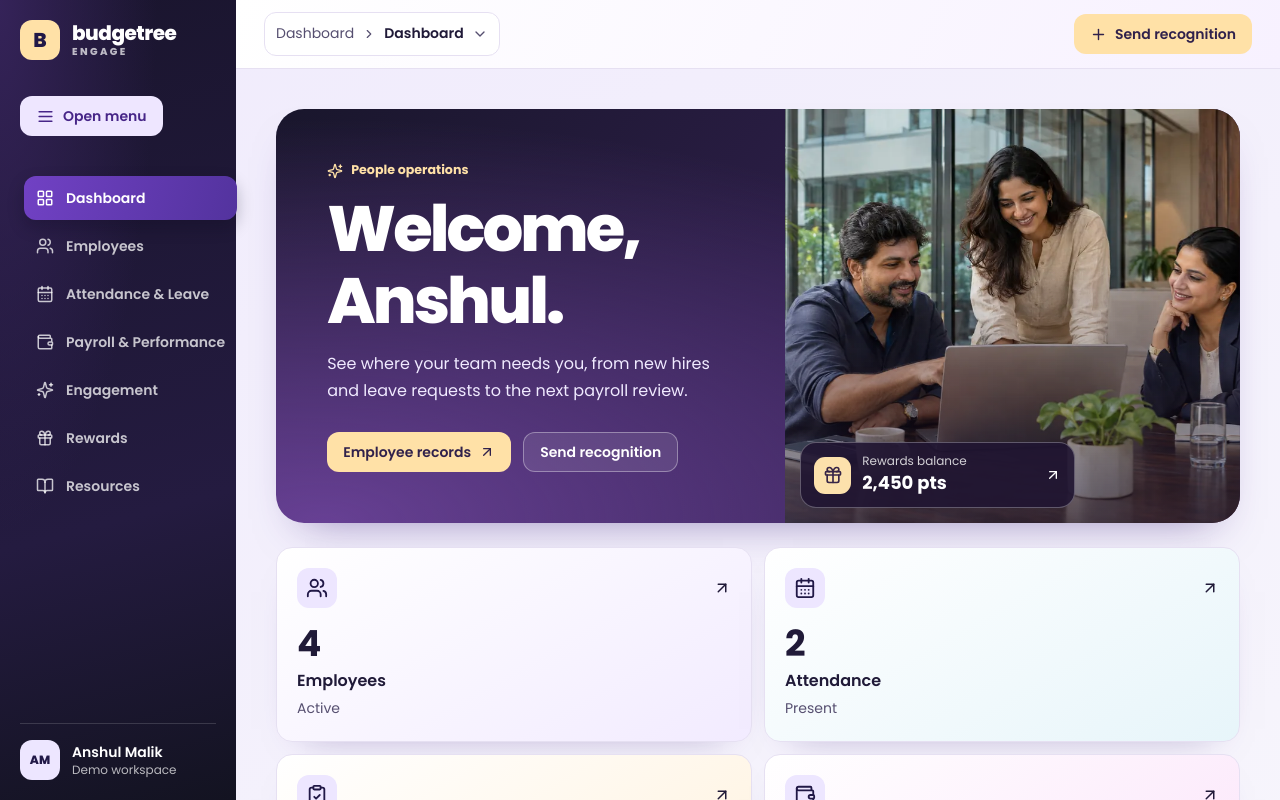
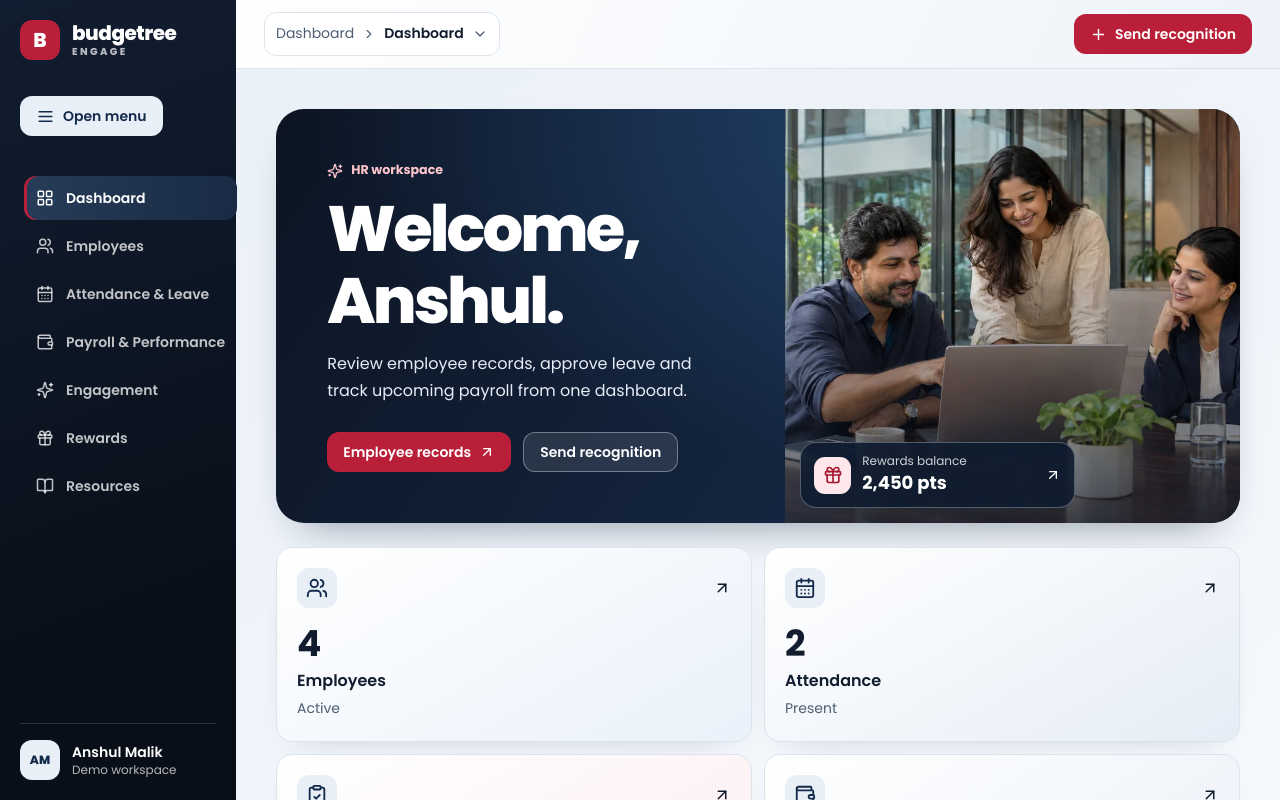
Before and after one commit to anshulmalik1008/Budgetree-engage, a Next.js app: page / in a window 1280 px wide. Shown: the top 800 px of the page. Built offline with nearby package versions, Linux system fonts and the light colour scheme.

Commit message:
Refresh HR workspace with navy, white and red accents

```diff
--- a/app/globals.css
+++ b/app/globals.css
@@ -1,122 +1,89 @@
 @import "tailwindcss";
 
 @theme {
-  --color-forest: #102b27;
-  --color-ink: #19332e;
-  --color-muted: #536760;
-  --color-canvas: #f3f6f2;
-  --color-line: #dce6dd;
-  --color-mint: #dceee3;
-  --color-gold: #f6dc93;
+  --color-forest: #132b4a;
+  --color-ink: #111d2e;
+  --color-muted: #4d5e73;
+  --color-canvas: #f3f6fa;
+  --color-line: #dce3ed;
+  --color-mint: #e9eff7;
+  --color-accent: #b91f38;
+  --color-accent-hover: #97162c;
+  --color-accent-soft: #ffe7eb;
 }
 
-body { @apply bg-canvas text-ink antialiased; font-family: system-ui, sans-serif; }
+body { @apply bg-canvas text-ink antialiased; font-family:'Poppins',system-ui,sans-serif; font-size:16px; line-height:1.65; }
 button, summary { @apply cursor-pointer; }
-:focus-visible { @apply outline-2 outline-offset-4 outline-emerald-700; }
+:focus-visible { @apply outline-2 outline-offset-4 outline-accent; }
 .card { @apply rounded-2xl border border-line bg-white p-5; }
-.button { @apply inline-flex min-h-10 items-center justify-center gap-2 rounded-xl bg-forest px-4 py-2 text-sm font-semibold text-white hover:bg-emerald-900; }
-.button-light { @apply bg-mint text-forest hover:bg-emerald-200; }
-.button-gold { @apply bg-gold text-forest hover:bg-amber-200; }
+.button { @apply inline-flex min-h-10 items-center justify-center gap-2 rounded-xl bg-forest px-4 py-2 text-sm font-semibold text-white hover:bg-[#0b1b30]; }
+.button-light { @apply bg-mint text-forest hover:bg-[#dae5f2]; }
+.button-accent { @apply bg-accent text-white hover:bg-accent-hover; }
 .field { @apply grid gap-2 text-sm font-semibold; }
 .field input, .field select, .field textarea { @apply w-full rounded-xl border border-line bg-white p-3 font-normal; }
-.hero { background: radial-gradient(ellipse at 92% 5%, #55896a 0, transparent 52%), linear-gradient(120deg, #102b27, #235244); }
-dialog::backdrop { background: #102b2799; }
+dialog::backdrop { background: #081321b8; }
 
 :root { color-scheme: light; }
-body { background-image: radial-gradient(ellipse at 100% 0, #e3eee5, transparent 52%); }
-.card { box-shadow: 0 8px 26px -20px #102b2759; }
 .dashboard-hero { min-height: 320px; }
-.hero-orbit {
-  @apply pointer-events-none absolute -right-24 -bottom-36 hidden size-[29rem] place-items-center rounded-full text-gold sm:grid;
-  background: repeating-radial-gradient(circle, #fae1a03d 0 1px, transparent 2px 24px);
-}
 .module-hero { min-height: 180px; }
 .hero-link { @apply inline-flex min-h-10 items-center gap-2 rounded-xl border border-white/35 bg-white/10 px-4 text-sm font-semibold hover:bg-white/20; }
 .panel-icon { @apply inline-grid size-10 shrink-0 place-items-center rounded-xl bg-mint p-2 text-forest; }
-.reward-art { background: radial-gradient(circle at 75% 15%, #f7e5a6, transparent 55%), linear-gradient(135deg, #d8ece0, #b9d6c8); }
-.reward-art[data-category="Travel"] { background: radial-gradient(circle at 77% 10%, #e7f2f6, transparent 60%), linear-gradient(135deg, #b5d4dc, #bad7df); }
-.reward-art[data-category="Lifestyle"] { background: radial-gradient(circle at 75% 15%, #fff2cb, transparent 55%), linear-gradient(135deg, #e8d7ae, #e8cda1); }
 
-/* Workspace colour system */
-@theme {
-  --color-forest: #211847;
-  --color-ink: #201a38;
-  --color-muted: #564f70;
-  --color-canvas: #f7f6fc;
-  --color-line: #e6e0f2;
-  --color-mint: #ede6ff;
-  --color-gold: #ffe1a7;
-}
-body { background-image: radial-gradient(ellipse at 100% 0, #eee6ff, transparent 56%); }
-:focus-visible { outline-color: #7243d5; }
-.primary-rail { background: linear-gradient(162deg,#211847,#35206c 53%,#191432); }
-.primary-item[aria-current] { background: linear-gradient(100deg,#7041db,#5337a0); color:#fff; }
 /* Section pages open over the content so the layout keeps its full width. */
 .section-picker { position:relative;max-width:100%; }
 .section-picker-trigger { display:flex;align-items:center;gap:8px;min-height:44px;padding:7px 11px;border:1px solid var(--color-line);border-radius:12px;background:#fff;color:var(--color-muted);font-size:.875rem; }
 .section-picker-trigger::-webkit-details-marker { display:none; }
 .section-picker[open] .section-picker-chevron { transform:rotate(180deg); }
-.section-picker-panel { position:absolute;z-index:25;inset-block-start:calc(100% + 8px);inset-inline-start:0;width:min(18rem,calc(100vw - 2rem));max-height:min(23rem,55dvh);overflow:auto;overscroll-behavior:contain;padding:6px;border:1px solid var(--color-line);border-radius:14px;background:#fff;box-shadow:0 14px 35px #24164724; }
-.section-item[aria-current] { background: #eee7ff; color: #5228a5; box-shadow: inset 3px 0 #7c4de5; }
-.card { box-shadow: 0 14px 32px -25px #331a7266; }
-.button { background: linear-gradient(105deg,#6033c7,#46288f); }
-.button:hover { background: linear-gradient(105deg,#5124b6,#382079); }
-.button-light,.button-light:hover { background: #eee6ff; color: #472688; }
-.button-light:hover { background: #e3d5ff; }
-.button-gold,.button-gold:hover { background: #ffe1a7; color: #30214b; }
-.button-gold:hover { background: #ffd68a; }
-.hero { background: radial-gradient(at 92% 10%,#8a48ef 0,transparent 52%),linear-gradient(125deg,#1e1546,#3d267b 62%,#4d27a1); }
-.module-hero[data-section="people"],.module-hero[data-section="attendance"] { background: radial-gradient(at 92% 5%,#267b87,transparent 60%),linear-gradient(125deg,#15284b,#215667); }
-.module-hero[data-section="payroll"],.module-hero[data-section="resources"] { background: radial-gradient(at 92% 5%,#525fc9,transparent 60%),linear-gradient(125deg,#232044,#363985); }
-.module-hero[data-section="rewards"] { background: radial-gradient(at 92% 5%,#a34d91,transparent 60%),linear-gradient(125deg,#31173d,#5e2a72); }
-.hero-orbit { background: repeating-radial-gradient(circle,#e6d9ff55 0 1px,transparent 2px 24px); }
-.hero-feature { background: radial-gradient(at 85% 10%,#4a3578,#251950 75%); }
-.metric-tile { background: linear-gradient(150deg,#fff,#f2ebff); }
-.metric-tile:nth-child(2) { background: linear-gradient(150deg,#fff,#e7f5fa); }
-.metric-tile:nth-child(3) { background: linear-gradient(150deg,#fff,#fff1db); }
-.reward-art { background: radial-gradient(circle at 75% 15%,#fff0ca,transparent 55%),linear-gradient(135deg,#e5d9fd,#d3c0ff); }
-.reward-art[data-category="Travel"] { background: linear-gradient(135deg,#cee8fc,#d9e1ff); }
-.reward-art[data-category="Lifestyle"] { background: linear-gradient(135deg,#fae1f0,#eed5ff); }
+.section-picker-panel { position:absolute;z-index:25;inset-block-start:calc(100% + 8px);inset-inline-start:0;width:min(18rem,calc(100vw - 2rem));max-height:min(23rem,55dvh);overflow:auto;overscroll-behavior:contain;padding:6px;border:1px solid var(--color-line);border-radius:14px;background:#fff;box-shadow:0 14px 35px #10233a2b; }
+.section-item[aria-current] { background: #e9eff7; color: #132b4a; box-shadow: inset 3px 0 #b91f38; }
+.metric-tile { background: linear-gradient(150deg,#fff,#eaf1fa); }
+.metric-tile:nth-child(2) { background: linear-gradient(150deg,#fff,#e6edf6); }
+.metric-tile:nth-child(3) { background: linear-gradient(150deg,#fff,#fcecf0); }
 
-body { font-family:'Poppins',system-ui,sans-serif; font-size:16px; line-height:1.65; }
-.primary-rail { background:linear-gradient(155deg,#14132d,#26204f 65%,#1d1731); }
-.dashboard-hero { min-height:340px;background:radial-gradient(ellipse at 93% 7%,#9d4bb3,transparent 56%),linear-gradient(125deg,#161934,#392375 70%,#673ba2); }
+.dashboard-hero { min-height:340px;background:radial-gradient(ellipse at 93% 7%,#225084,transparent 56%),linear-gradient(125deg,#0c1421,#132b4a 70%,#1c385c); }
 .dashboard-hero h1 { font-size:clamp(2.1rem,5vw,4.25rem);line-height:1.12; }
 .module-hero h1 { font-size:clamp(1.9rem,4vw,3.35rem);line-height:1.17; }
 .pro-metric { transition:transform .18s ease,border-color .18s ease; }
-.pro-metric:hover { transform:translateY(-3px); border-color:#9c78e8; }
-.pro-metric:nth-child(4) { background:linear-gradient(145deg,#fff,#fbe3fa); }
-.pro-sop[open] { border-color:#b297ef; }
-.pro-sop progress { accent-color:#6941c6; }
+.pro-metric:hover { transform:translateY(-3px); border-color:#9db0c8; }
+.pro-metric:nth-child(4) { background:linear-gradient(145deg,#fff,#eaf0f8); }
+.pro-sop[open] { border-color:#a6b7cc; }
+.pro-sop progress { accent-color:#b91f38; }
 @media (prefers-reduced-motion:reduce) { .pro-metric { transition:none; } }
 
 /* Editorial surfaces and motion */
-.workspace-shell { background:linear-gradient(150deg,#f0ebfc,#f8f7fc 47%,#edf2fa); }
-.workspace-bar { background:linear-gradient(115deg,#fff,#f7f1ff); }
-.primary-rail { background:radial-gradient(ellipse at 0 0,#352359,transparent 47%),linear-gradient(165deg,#1a152e,#241b40 64%,#131321); }
-.primary-item[aria-current] { background:linear-gradient(105deg,#7141c4,#53339e);box-shadow:0 7px 16px #0b071d40; }
-.studio-hero { display:grid;grid-template-columns:minmax(0,1fr);align-items:stretch;gap:0;overflow:hidden;border-radius:28px;color:white;background:radial-gradient(ellipse at 5% 100%,#674094 0,transparent 69%),linear-gradient(130deg,#19162c 0%,#31204e 65%,#543879);box-shadow:0 22px 45px -26px #4126818c; }
+.workspace-shell { background:linear-gradient(150deg,#eaf0f8,#f8fafd 47%,#edf2fa); }
+.workspace-bar { background:linear-gradient(115deg,#fff,#eef3f9); }
+.studio-hero { display:grid;grid-template-columns:minmax(0,1fr);align-items:stretch;gap:0;overflow:hidden;border-radius:28px;color:white;background:radial-gradient(ellipse at 5% 100%,#214a78 0,transparent 69%),linear-gradient(130deg,#0b111d 0%,#142948 65%,#1d3c62);box-shadow:0 22px 45px -26px #10233a8c; }
 .studio-intro { align-self:center;padding:clamp(24px,4vw,52px);animation:studio-enter .55s ease-out both; }
-.studio-label { display:flex;align-items:center;gap:8px;color:#ffe1a7;font-size:.79rem;font-weight:700; }
+.studio-label { display:flex;align-items:center;gap:8px;color:#ffc5cd;font-size:.79rem;font-weight:700; }
 .studio-intro h1 { margin-top:12px;font-weight:800;letter-spacing:-.045em;overflow-wrap:anywhere; }
-.studio-description { max-width:39ch;margin-top:15px;color:#f0eaff;line-height:1.65; }
+.studio-description { max-width:39ch;margin-top:15px;color:#e7edf6;line-height:1.65; }
 .studio-image { position:relative;min-height:245px;isolation:isolate;overflow:hidden; }
 .studio-image picture,.studio-image img { position:absolute;inset:0;width:100%;height:100%;object-fit:cover; }
 .studio-image img { animation:studio-photo 1s cubic-bezier(.2,.7,.25,1) both; }
-.studio-image::after { position:absolute;inset:0;content:"";background:linear-gradient(0deg,#1a1229a8,transparent 62%);pointer-events:none; }
-.studio-balance { position:absolute;z-index:1;bottom:15px;left:15px;right:15px;max-width:275px;display:flex;align-items:center;gap:11px;border-radius:16px;border:1px solid #ffffff48;background:#201532e8;padding:10px 13px;animation:studio-enter .6s .2s ease-out both;transition:background-color .2s; }
-.studio-balance:hover { background:#4a2a70; }
-.studio-balance-icon { display:grid;place-items:center;flex:none;width:37px;height:37px;border-radius:11px;background:#fce1ac;color:#372547; }
+.studio-image::after { position:absolute;inset:0;content:"";background:linear-gradient(0deg,#0b1424bb,transparent 62%);pointer-events:none; }
+.studio-balance { position:absolute;z-index:1;bottom:15px;left:15px;right:15px;max-width:275px;display:flex;align-items:center;gap:11px;border-radius:16px;border:1px solid #ffffff48;background:#101c30ed;padding:10px 13px;animation:studio-enter .6s .2s ease-out both;transition:background-color .2s; }
+.studio-balance:hover { background:#193756; }
+.studio-balance-icon { display:grid;place-items:center;flex:none;width:37px;height:37px;border-radius:11px;background:#ffe7eb;color:#a41830; }
 .studio-module { position:relative;isolation:isolate;overflow:hidden;min-height:215px; }
-.studio-module::before { content:"";position:absolute;inset:0;z-index:-1;opacity:.28;background:repeating-radial-gradient(circle at 100% 0,#eee8ff60 0 1px,transparent 2px 27px); }
-.studio-module[data-section="resources"]::before { opacity:1;background:linear-gradient(90deg,#241b48 16%,#272047bb 64%,#221a4677),url('/workspace/library.webp') center 54% / cover; }
-.pro-metric { position:relative;overflow:hidden;box-shadow:0 16px 36px -29px #452a808a;animation:studio-enter .48s ease-out both; }
+.studio-module::before { content:"";position:absolute;inset:0;z-index:-1;opacity:.28;background:repeating-radial-gradient(circle at 100% 0,#e1ebf660 0 1px,transparent 2px 27px); }
+.studio-module[data-section="resources"]::before { opacity:1;background:linear-gradient(90deg,#111e33 16%,#132740ea 64%,#13274099),url('/workspace/library.webp') center 54% / cover; }
+.pro-metric { position:relative;overflow:hidden;box-shadow:0 16px 36px -29px #12253e8a;animation:studio-enter .48s ease-out both; }
 .pro-metric:nth-child(2) { animation-delay:.08s; }
 .pro-metric:nth-child(3) { animation-delay:.16s; }
 .pro-metric:nth-child(4) { animation-delay:.24s; }
 .pro-sop { transition:box-shadow .2s,border-color .2s; }
-.pro-sop[open] { box-shadow:0 14px 35px -21px #4a2c858f; }
+.pro-sop[open] { box-shadow:0 14px 35px -21px #12253e8f; }
 @keyframes studio-enter { from { opacity:0;transform:translateY(12px); } to { opacity:1;transform:translateY(0); } }
 @keyframes studio-photo { from { transform:scale(1.08); } to { transform:scale(1); } }
 @media(min-width:780px) { .studio-hero { grid-template-columns:minmax(0,1.12fr) minmax(0,1fr); } .studio-image { min-height:330px; } }
 @media(prefers-reduced-motion:reduce) { .studio-intro,.studio-image img,.studio-balance,.pro-metric { animation:none;transition:none; } .pro-metric:hover { transform:none; } }
+
+.primary-rail { background:linear-gradient(160deg,#111d30,#090f19 78%); }
+.primary-item[aria-current] { color:white;background:linear-gradient(100deg,#263c58,#192b44);box-shadow:inset 3px 0 var(--color-accent); }
+.hero { background:radial-gradient(ellipse at 95% 0,#284e7d,transparent 68%),linear-gradient(125deg,#0c1422,#182f50); }
+.module-hero[data-section="people"],.module-hero[data-section="attendance"] { background:linear-gradient(120deg,#0c1728,#204569); }
+.module-hero[data-section="payroll"],.module-hero[data-section="resources"] { background:linear-gradient(120deg,#0a1220,#193352); }
+.card { box-shadow:0 14px 32px -25px #132b4a50; }
+.reward-art { background:linear-gradient(140deg,#e5edf8,#cbdbee); }
+.reward-art[data-category="Lifestyle"] { background:linear-gradient(140deg,#fff8f9,#f3dbe1); }
--- a/components/pro-tools.jsx
+++ b/components/pro-tools.jsx
@@ -40,7 +40,7 @@ export function SopLibrary({ progress, onToggle }) {
       return <details key={name} className="card pro-sop">
         <summary className="flex cursor-pointer items-center gap-3"><span className="panel-icon"><BookOpen size={20} aria-hidden="true" /></span><span className="grow"><strong className="block text-lg">{name}</strong><span className="text-sm text-muted">{owner}</span></span><span className="text-sm font-semibold">{completed.length}/{steps.length} done</span></summary>
         <progress className="mt-4 w-full" value={completed.length} max={steps.length} aria-label={name + ' completion'} />
-        <ol className="mt-3 space-y-2">{steps.map((step, index) => <li key={index}><label className="flex cursor-pointer items-start gap-3 rounded-xl bg-canvas p-3"><input type="checkbox" className="mt-1 size-4 accent-violet-700" checked={completed.includes(index)} onChange={() => onToggle(name, index)} /><span>{step}</span></label></li>)}</ol>
+        <ol className="mt-3 space-y-2">{steps.map((step, index) => <li key={index}><label className="flex cursor-pointer items-start gap-3 rounded-xl bg-canvas p-3"><input type="checkbox" className="mt-1 size-4 accent-accent" checked={completed.includes(index)} onChange={() => onToggle(name, index)} /><span>{step}</span></label></li>)}</ol>
       </details>;
     })}
     {!matched.length && <p role="status">No procedures match your search.</p>}
--- a/components/workspace-panels.jsx
+++ b/components/workspace-panels.jsx
@@ -39,11 +39,11 @@ export function DashboardHero({ data, onRecognise }) {
   return (
     <section className="hero dashboard-hero studio-hero">
       <div className="studio-intro">
-        <p className="studio-label"><Sparkles size={16} aria-hidden="true" /> People operations</p>
+        <p className="studio-label"><Sparkles size={16} aria-hidden="true" /> HR workspace</p>
         <h1>Welcome, {data.name.split(' ')[0]}.</h1>
-        <p className="studio-description">See where your team needs you, from new hires and leave requests to the next payroll review.</p>
+        <p className="studio-description">Review employee records, approve leave and track upcoming payroll from one dashboard.</p>
         <div className="mt-7 flex flex-wrap gap-3">
-          <Link className="button button-gold" href={href('people', 'employees')}>Employee records <ArrowUpRight size={16} aria-hidden="true" /></Link>
+          <Link className="button button-accent" href={href('people', 'employees')}>Employee records <ArrowUpRight size={16} aria-hidden="true" /></Link>
           <button className="hero-link" onClick={onRecognise}>Send recognition</button>
         </div>
       </div>
@@ -63,10 +63,10 @@ export function DashboardHero({ data, onRecognise }) {
 export function WorkspaceShortcuts() {
   return (
     <section className="grid gap-3">
-      <h2 className="text-xl font-extrabold tracking-tight">Quick access</h2>
+      <h2 className="text-xl font-extrabold tracking-tight">Workspace shortcuts</h2>
       <div className="grid gap-3 sm:grid-cols-2 2xl:grid-cols-4">
         {shortcuts.map(([section, label, copy, Icon]) => (
-          <Link key={section} href={section === 'recognition' ? href(section, 'engagement') : href(section)} className="card group flex items-start gap-3 transition hover:-translate-y-0.5 hover:border-emerald-400">
+          <Link key={section} href={section === 'recognition' ? href(section, 'engagement') : href(section)} className="card group flex items-start gap-3 transition hover:-translate-y-0.5 hover:border-[#a1b3c9]">
             <span className="panel-icon"><Icon size={20} aria-hidden="true" /></span>
             <span className="grow"><strong className="block">{label}</strong><span className="mt-1 block text-sm leading-relaxed text-muted">{copy}</span></span>
             <ArrowUpRight size={16} className="shrink-0 text-muted group-hover:text-forest" aria-hidden="true" />
@@ -85,7 +85,7 @@ export function ActivitySnapshot({ posts }) {
       {kinds.map(kind => {
         const count = posts.filter(post => post.kind === kind).length;
         const percentage = posts.length ? count / posts.length * 100 : 0;
-        return <div key={kind}><div className="mb-1.5 flex justify-between gap-2 text-sm"><span>{kind}</span><strong>{number.format(count)}</strong></div><div aria-hidden="true" className="h-2 overflow-hidden rounded-full bg-mint"><div className="h-full rounded-full bg-violet-700" style={{ width: percentage + '%' }} /></div></div>;
+        return <div key={kind}><div className="mb-1.5 flex justify-between gap-2 text-sm"><span>{kind}</span><strong>{number.format(count)}</strong></div><div aria-hidden="true" className="h-2 overflow-hidden rounded-full bg-mint"><div className="h-full rounded-full bg-accent" style={{ width: percentage + '%' }} /></div></div>;
       })}
       <Link className="text-sm font-semibold underline underline-offset-4" href={href('recognition')}>View recognition</Link>
     </section>
@@ -104,7 +104,7 @@ export function ModuleHero({ section, title, page, data }) {
   return (
     <section data-section={section} className="hero module-hero studio-module flex flex-wrap items-end justify-between gap-6 rounded-[28px] p-6 text-white md:p-9">
       <div>
-        <p className="mb-2 text-xs font-bold tracking-[.17em] text-gold">{navigation[section].title.toUpperCase()}</p>
+        <p className="mb-2 text-xs font-bold tracking-[.17em] text-white">{navigation[section].title.toUpperCase()}</p>
         <h1 className="text-3xl font-black tracking-[-.045em] md:text-5xl">{title}</h1>
         <p className="mt-3 max-w-lg leading-relaxed text-white/85">{descriptions[page] || hrPages[page]?.description}</p>
       </div>
@@ -120,7 +120,7 @@ export function RelatedPages({ section, page }) {
     <section className="mt-3 grid gap-3 border-t border-line pt-5">
       <h2 className="text-xl font-extrabold tracking-tight">More in {navigation[section].title}</h2>
       <div className="grid gap-3 lg:grid-cols-2">
-        {siblings.map(([id, label]) => <Link key={id} className="card flex items-start gap-3 transition hover:border-emerald-400" href={href(section, id)}><span className="grow"><strong>{label}</strong><span className="mt-1 block text-sm leading-relaxed text-muted">{descriptions[id] || hrPages[id]?.description}</span></span><ArrowUpRight className="mt-1 shrink-0" size={15} aria-hidden="true" /></Link>)}
+        {siblings.map(([id, label]) => <Link key={id} className="card flex items-start gap-3 transition hover:border-[#a1b3c9]" href={href(section, id)}><span className="grow"><strong>{label}</strong><span className="mt-1 block text-sm leading-relaxed text-muted">{descriptions[id] || hrPages[id]?.description}</span></span><ArrowUpRight className="mt-1 shrink-0" size={15} aria-hidden="true" /></Link>)}
       </div>
     </section>
   );
--- a/components/workspace.jsx
+++ b/components/workspace.jsx
@@ -24,7 +24,7 @@ function Avatar({ name }) {
 
 function NavLink({ to, active, current, children, dark }) {
   const styles = dark
-    ? active ? 'bg-white/15 text-gold' : 'text-white/75 hover:bg-white/10 hover:text-white'
+    ? active ? 'bg-white/15 text-white' : 'text-white/75 hover:bg-white/10 hover:text-white'
     : active ? 'bg-mint text-forest' : 'text-muted hover:bg-canvas';
   return <Link href={to} aria-current={current} className={'flex min-h-11 shrink-0 items-center gap-3 whitespace-nowrap rounded-xl px-3 py-2 text-sm font-semibold ' + (dark ? 'primary-item ' : 'section-item ') + styles}>{children}</Link>;
 }
@@ -253,7 +253,7 @@ export default function Workspace({ section, page }) {
     <div className="workspace-shell min-h-screen lg:grid lg:grid-cols-[236px_minmax(0,1fr)]">
       <a href="#main" className="sr-only focus:not-sr-only focus:absolute focus:z-30 focus:rounded-lg focus:bg-white focus:p-3">Skip to content</a>
       <aside className="flex flex-col gap-4 primary-rail p-4 text-white lg:sticky lg:top-0 lg:h-dvh lg:gap-9 lg:p-5">
-        <Link href="/" className="flex w-fit items-center gap-3"><span className="grid size-10 place-items-center rounded-xl bg-gold text-xl font-black text-forest">B</span><span className="text-xl leading-none font-extrabold tracking-tight">budgetree<span className="mt-1 block text-[10px] tracking-[.24em] text-white/70">ENGAGE</span></span></Link>
+        <Link href="/" className="flex w-fit items-center gap-3"><span className="grid size-10 place-items-center rounded-xl bg-accent text-xl font-black text-white">B</span><span className="text-xl leading-none font-extrabold tracking-tight">budgetree<span className="mt-1 block text-[10px] tracking-[.24em] text-white/70">ENGAGE</span></span></Link>
         <button type="button" className="button button-light self-start lg:hidden" aria-expanded={menuOpen} aria-controls="main-navigation" onClick={() => setMenuOpen(open => !open)}><Menu size={19} aria-hidden="true" /> {menuOpen ? 'Close menu' : 'Open menu'}</button><nav id="main-navigation" aria-label="Main navigation" className={(menuOpen ? 'grid' : 'hidden') + ' gap-1 p-1 lg:grid'}>{Object.entries(navigation).map(([id, item]) => {
           const Icon = icons[item.icon];
           return <NavLink key={id} to={href(id)} active={id === section} current={id === section ? 'true' : undefined} dark><Icon size={18} aria-hidden="true" />{item.title}</NavLink>;
@@ -286,7 +286,7 @@ export default function Workspace({ section, page }) {
               ))}
             </nav>
           </details>
-          <button className="button button-gold" onClick={() => setAction({ kind: 'Recognition' })}><Plus size={17} aria-hidden="true" />Send recognition</button>
+          <button className="button button-accent" onClick={() => setAction({ kind: 'Recognition' })}><Plus size={17} aria-hidden="true" />Send recognition</button>
         </header>
         <main id="main" className="studio-content mx-auto grid w-full max-w-[1500px] min-w-0 content-start gap-6 p-4 md:p-8 xl:p-10" tabIndex={-1}>
           {page !== 'dashboard' && <ModuleHero section={section} title={title} page={page} data={data} />}
```
